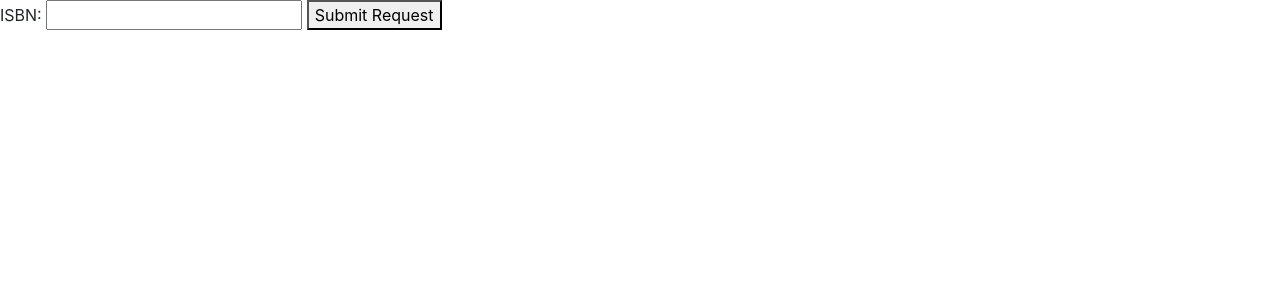
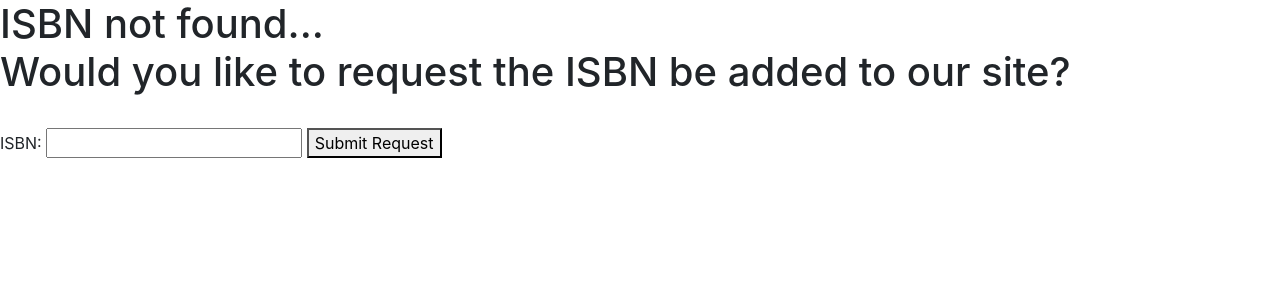
Before and after one commit to Ajmakare/TextHubISU, a Django app: template texthubISU/texthubapi/templates/sendrequest.html in a window 1280 px wide. Shown: the top 300 px of the page. Run offline with Django 4.2, Linux system fonts and the light colour scheme; the template is opened without the code that fills it: values that come from a table or form of the project are taken from there, others are empty; some libraries are stand-ins or nearby versions.

Commit message:
Added redirect fix for Brads request requirement

```diff
--- a/texthubISU/texthubapi/templates/sendrequest.html
+++ b/texthubISU/texthubapi/templates/sendrequest.html
@@ -4,6 +4,9 @@
     <head>
         <link rel="stylesheet" href="https://stackpath.bootstrapcdn.com/bootstrap/4.5.0/css/bootstrap.min.css" integrity="sha384-9aIt2nRpC12Uk9gS9baDl411NQApFmC26EwAOH8WgZl5MYYxFfc+NcPb1dKGj7Sk" crossorigin="anonymous">
     </head>
+<h1>ISBN not found... <br>
+    Would you like to request the ISBN be added to our site?</h1>
+<br>
 <form method="POST" enctype="multipart/form-data">
     {% csrf_token %}
 
--- a/texthubISU/texthubapi/urls.py
+++ b/texthubISU/texthubapi/urls.py
@@ -7,5 +7,5 @@ urlpatterns = [
     path('', include('rest_framework.urls', namespace='rest_framework')),
     path('admin2', views.admin, name="admin"),
     path('home', views.home_view, name='home'),
-    path('sendRequest/', views.sendRequest_view, name = "sendrequest")
+    path('sendrequest/', views.sendRequest_view, name = "sendrequest")
 ]
--- a/texthubISU/texthubapi/views.py
+++ b/texthubISU/texthubapi/views.py
@@ -18,7 +18,7 @@ def index(request):
 # example url: http://127.0.0.1:8000/textbooks/?isbn=testisbn/
 class DoSearchView(generics.ListAPIView):
     serializer_class = TextbookSerializer
-
+    allow_empty = False
     def get_queryset(self):
         isbn = self.kwargs['ISBN']
         sort = self.kwargs['sort']
@@ -38,6 +38,8 @@ def home_view(request):
                     if searchisbn_form.cleaned_data['SortAlphabetical'] == True and searchisbn_form.cleaned_data['SortByPrice'] == True:
                         messages.error(request, 'Please select only 1 sort method')
                         return redirect('home')
+                    elif not Textbook.objects.filter(pk=isbn_to_search).exists():
+                        return redirect('sendrequest')
                     elif 'SortAlphabetical' in request.POST:
                         response = redirect('textbooks/'+isbn_to_search+'/alpha')
                     elif 'SortByPrice' in request.POST:
```
